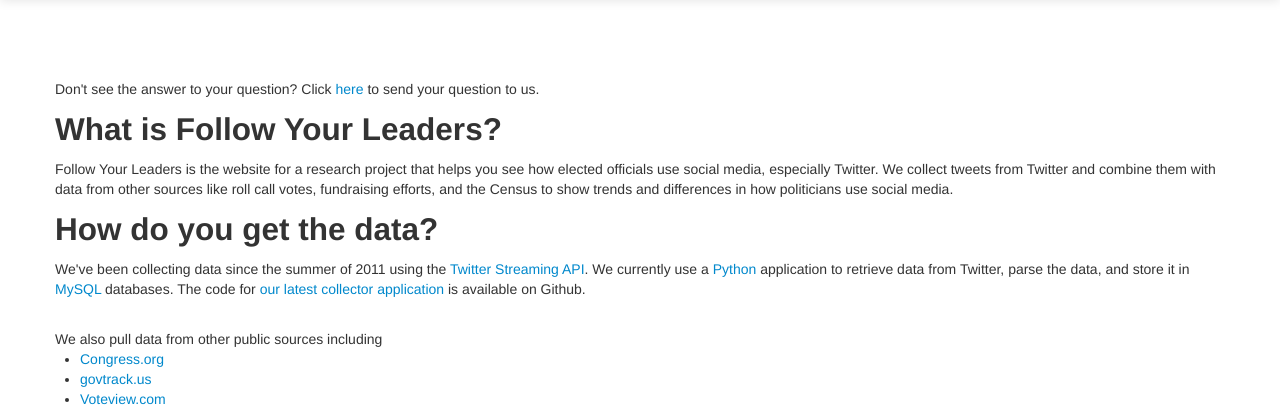
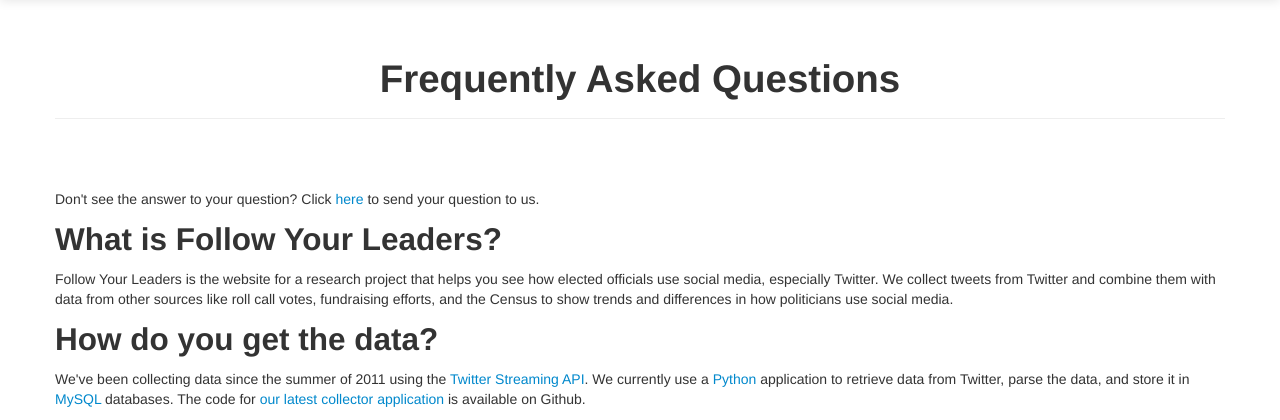
Before and after one commit to casmlab/followyourleaders-2013, a Django app: page /faq in a window 1280 px wide. Shown: the part 41-461 px from the top of the page. Run offline with Django 3.2, Linux system fonts and the light colour scheme; parts of the project's set-up code (start-up, migrations or seed data) failed here and were passed over; some libraries are stand-ins or nearby versions.

Commit message:
FAQ header

```diff
--- a/fyl_try2/templates/faq.html
+++ b/fyl_try2/templates/faq.html
@@ -2,6 +2,10 @@
 {% block title %} FAQ {% endblock %}
 
 {% block content %}
+
+<div class="page-header" align="center">
+  <h1>Frequently Asked Questions</h1>
+</div>
 
 <br>
 <br>
```
